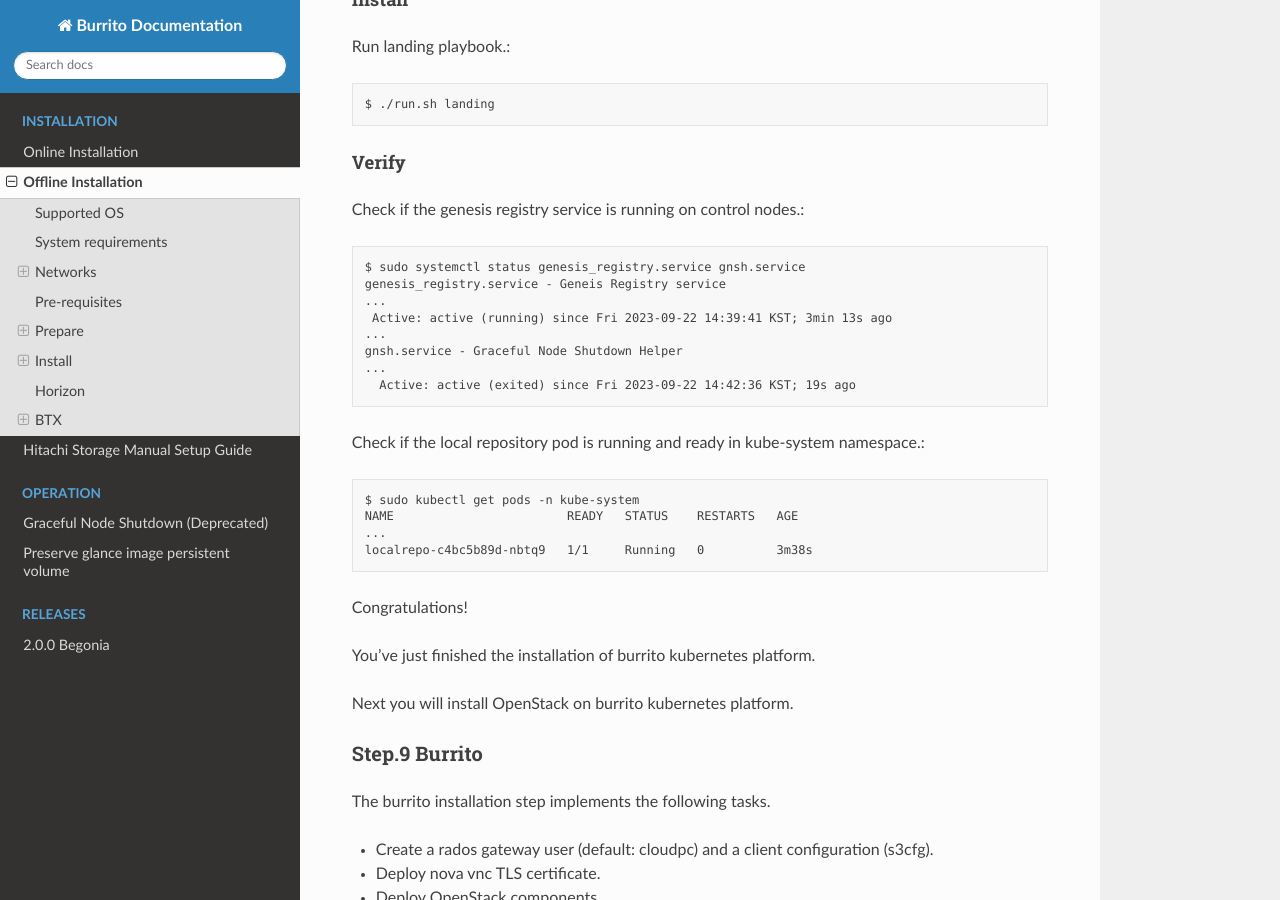
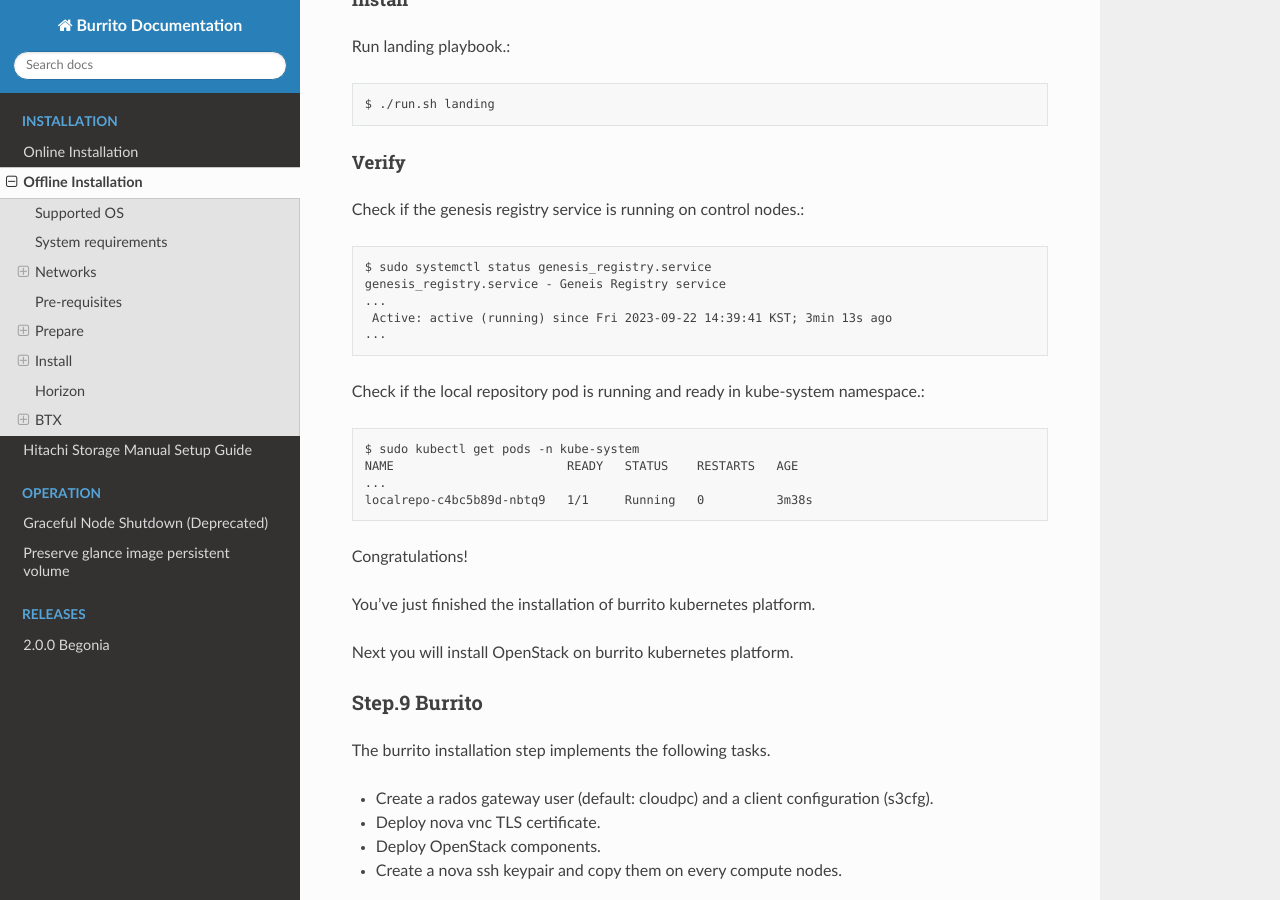
Before and after one commit to iorchard/burrito_docs, a Sphinx documentation site: the page built from source/install/install_offline.rst, in a window 1280 px wide and 900 px high, scrolled down 20982 px. Built offline with Sphinx 7.4.7 and the Read the Docs theme 2.0.0, drawn with Linux system fonts in a browser that asks for light colours; pages that are not in the unit, such as notebooks, are missing from menus.

Commit message:
remove gnsh.service check

```diff
--- a/source/install/install_offline.rst
+++ b/source/install/install_offline.rst
@@ -1269,14 +1269,11 @@
 
 Check if the genesis registry service is running on control nodes.::
 
-   $ sudo systemctl status genesis_registry.service gnsh.service
+   $ sudo systemctl status genesis_registry.service
    genesis_registry.service - Geneis Registry service
    ...
     Active: active (running) since Fri 2023-09-22 14:39:41 KST; 3min 13s ago
    ...
-   gnsh.service - Graceful Node Shutdown Helper
-   ...
-     Active: active (exited) since Fri 2023-09-22 14:42:36 KST; 19s ago
 
 Check if the local repository pod is running and ready
 in kube-system namespace.::
```
